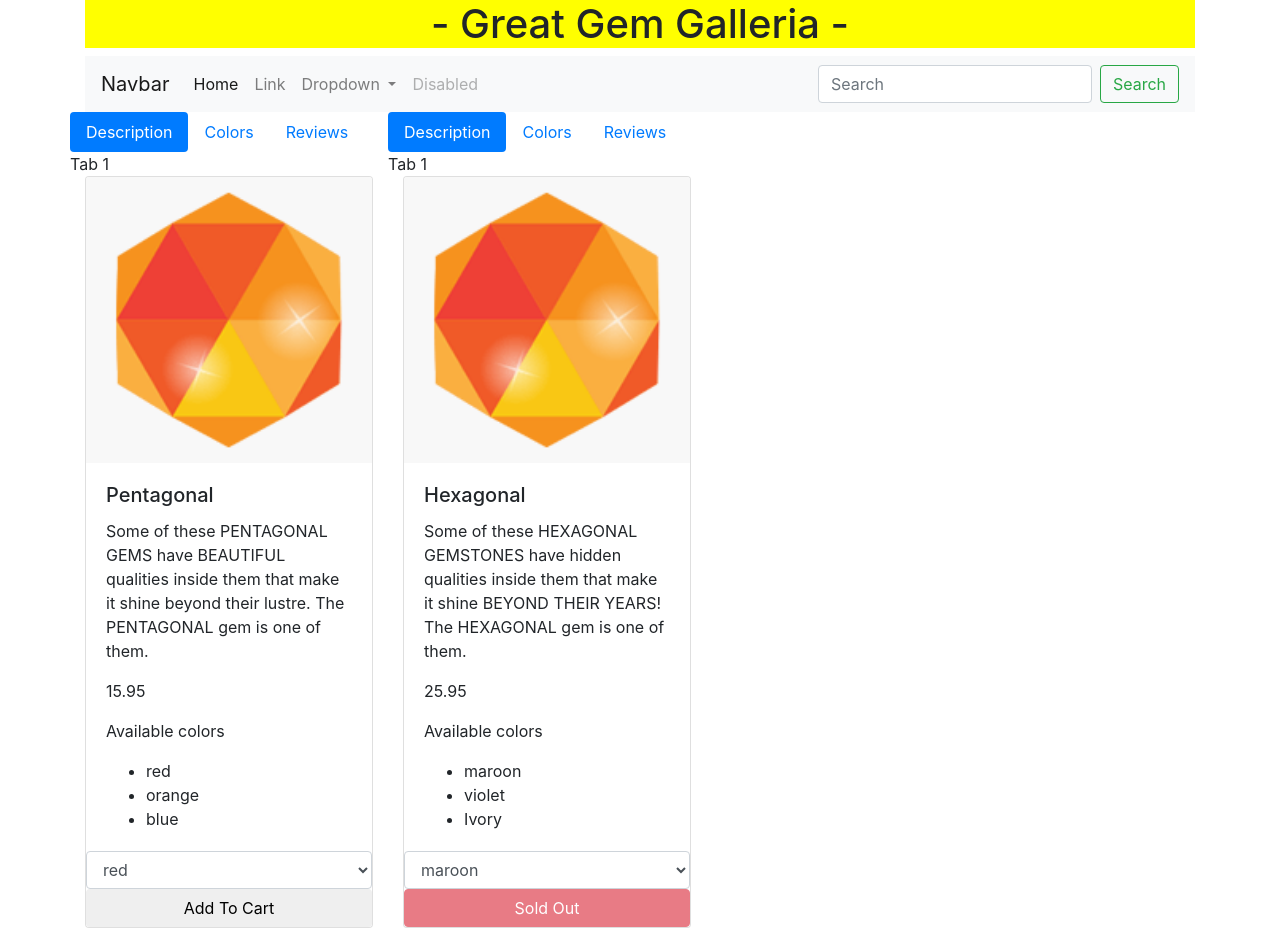
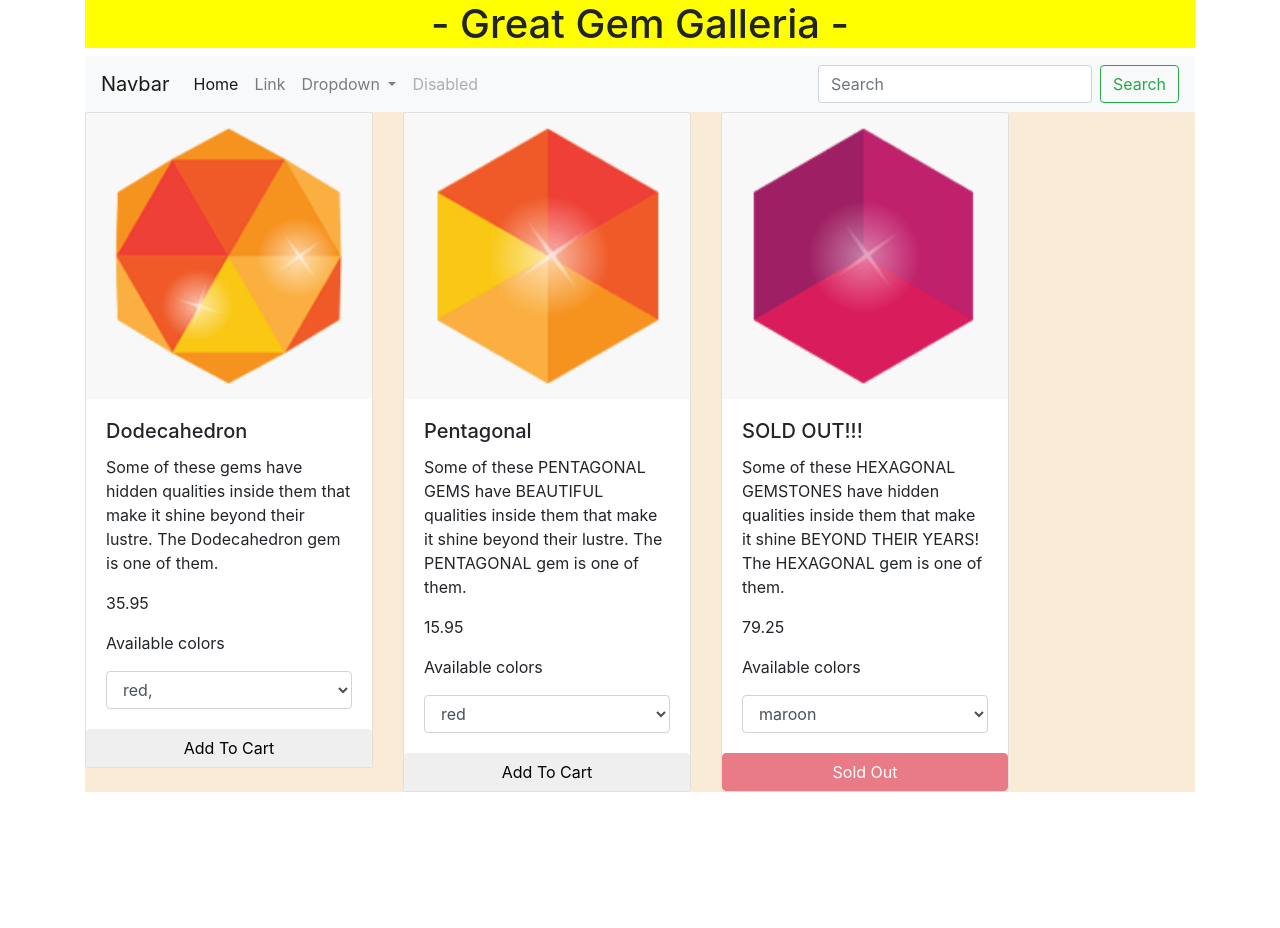
Before and after one commit to dho1115/gemstore, an Angular app: page / in a window 1280 px wide. After the commit the page ends 800 px from the top, so only its background shows below. Built offline with nearby package versions, Linux system fonts and the light colour scheme.

Commit message:
...
recent changes: on the gem.component.html (?), I changed the card so that the color list is gone and now, you only see the <SELECT>,

```diff
--- a/src/app/app.component.css
+++ b/src/app/app.component.css
@@ -1,5 +1,11 @@
+
+body {
+    background-color: antiquewhite;
+}
+
 p {
     color: red;
+    border: 1px solid gray;
 }
 
 h1 {
--- /dev/null
+++ b/src/app/cart-item-model.ts
@@ -0,0 +1,6 @@
+export class CartItemModel {
+    gemid: number;
+    name: string;
+    unitprice: number;
+    quantity: number;
+}
--- a/src/app/gem/gem.component.html
+++ b/src/app/gem/gem.component.html
@@ -1,15 +1,13 @@
 
 
-<div>
-
-  <!-- {{gem.id}}
+<!-- <div>
+  {{gem.id}}
   {{gem.name}}
   {{gem.price | currency}}
   {{gem.description}} -->
-  <!-- <img src="{{gem.fullImagePath}}" alt="{{gem.name}}"> -->
-  <!-- <img [src] = "gem.fullImagePath" [alt]="gem.name"> -->
-
-</div>
+  <!-- <img src="{{gem.fullImagePath}}" alt="{{gem.name}}">
+  <img [src] = "gem.fullImagePath" [alt]="gem.name"> -->
+<!-- </div> -->
 
 <app-tabs [gem] = "gem"></app-tabs>
 
@@ -19,17 +17,21 @@
       <h5 class="card-title">{{gem.name}}</h5>
       <p class="card-text">{{gem.description}}</p>
       <p class="card-text">{{gem.price || currency}}</p>
-      <p class="card-text">Available colors</p>
-        <ul class="card-text">
-          <li *ngFor = "let color of gem.colors">{{color}}</li>
-        </ul>
-    </div>
+      <p class="card-text">Available colors</p> <!--This is the header for our list-->
+        <!-- <ul class="card-text">
+          <li *ngFor = "let color of gem.colors">{{color}}</li> This is how we iterate through the list
+        </ul>    -->
 
+        <!--The code below takes the unordered list ('ul') from above and converts it into a <select><option></option></select>. Without the code below, we will only have an unordered list. -->
     <select class="form-control">
       <option *ngFor="let color of gem.colors">{{color}}</option>
     </select>
+    </div>
+
+
 
     <button *ngIf="gem.inventory > 0" class="btn btn-default" (click) = "addToCart()"> Add To Cart</button>
 
     <button *ngIf="gem.inventory <= 0" class="btn btn-danger" disabled>Sold Out</button>
+
 </div>
--- a/src/app/gem/gem.component.ts
+++ b/src/app/gem/gem.component.ts
@@ -8,11 +8,23 @@ import {GemModel} from '../gem-model';
 })
 
 export class GemComponent implements OnInit {
-  @Input() gem: GemModel;
+  @Input() gem: GemModel; //@Input() means that the information is supplied by the parent object (home.component.ts);
+
+  //*** From tabs component.ts***
+
+  tab: number;
+  setTab(selectedTab: number) {
+    this.tab =selectedTab; //This function will cause whatever tab (1,2 or 3) to be set to blue, depending which one the user clicks on.
+  };
+
+  //*****
 
   constructor() { }
 
   ngOnInit() {
+    if(this.gem.inventory == 0) {
+      this.gem.name = "SOLD OUT!!!"; //Since the Hexagonal already started with "0", we mark it as sold out. We cannot mark it "Sold Out" in the add to cart because the button is diabled.
+    }
   }
 
   addToCart() {
--- a/src/app/home/home.component.css
+++ b/src/app/home/home.component.css
@@ -0,0 +1,3 @@
+body {
+    background-color: pink;
+}
--- a/src/app/home/home.component.html
+++ b/src/app/home/home.component.html
@@ -1,5 +1,7 @@
 <div class="card-deck">
-    <!-- <app-gem [gem] = 'homeGems[1]' *ngFor="let item of homeGems"></app-gem> -->
+    <!-- <app-gem [gem] = 'homeGems[0]'></app-gem>
     <app-gem [gem] = 'homeGems[1]'></app-gem>
-    <app-gem [gem] = 'homeGems[2]'></app-gem>
+    <app-gem [gem] = 'homeGems[2]'></app-gem> -->
+
+    <app-gem [gem] = 'Each_Gem' *ngFor="let Each_Gem of homeGems"></app-gem>
 </div>
--- a/src/app/home/home.component.ts
+++ b/src/app/home/home.component.ts
@@ -11,8 +11,8 @@ export class HomeComponent implements OnInit {
 
   homeGems: GemModel[] = [{
     id: 1,
-    name: 'Dodecahedron/',
-    price: 5.95,
+    name: 'Dodecahedron',
+    price: 35.95,
     description: 'Some of these gems have hidden qualities inside them that make it shine beyond their lustre. The Dodecahedron gem is one of them.',
     fullImagePath: './assets/gem-01.gif',
     inventory: 10,
@@ -22,18 +22,19 @@ export class HomeComponent implements OnInit {
   name: 'Pentagonal',
   price: 15.95,
   description: 'Some of these PENTAGONAL GEMS have BEAUTIFUL qualities inside them that make it shine beyond their lustre. The PENTAGONAL gem is one of them.',
-  fullImagePath: './assets/gem-01.gif',
+  fullImagePath: './assets/gem-02.gif',
   inventory: 7,
   colors: ["red","orange","blue"]
 }, {
   id: 3,
   name: 'Hexagonal',
-  price: 25.95,
+  price: 79.25,
   description: 'Some of these HEXAGONAL GEMSTONES have hidden qualities inside them that make it shine BEYOND THEIR YEARS! The HEXAGONAL gem is one of them.',
-  fullImagePath: './assets/gem-01.gif',
+  fullImagePath: './assets/gem-05.gif',
   inventory: 0,
   colors: ["maroon","violet","Ivory"]
 }];
+
   constructor() { }
 
   ngOnInit() {
--- a/src/app/tabs/tabs.component.html
+++ b/src/app/tabs/tabs.component.html
@@ -1,6 +1,7 @@
+<!--
 <ul class="nav nav-pills">
   <li class="nav-item">
-    <a class= "nav-link" href="#" (click) = "setTab(1)" [class.active] = "tab === 1">Description</a>
+    <a class= "nav-link" href="#" (click) = "setTab(1)" [class.active] = "tab === 1">description</a>
   </li>
 
   <li class="nav-item">
@@ -10,13 +11,14 @@
   <li class="nav nav-item">
     <a class= "nav-link" href="#" (click) = "setTab(3)" [class.active] = "tab === 3">Reviews</a>
   </li>
-</ul>
+</ul> -->
 
 <!--replace tab = 1 with setTab(3)-->
 
+<!--
 <div *ngIf="tab === 1">
-  Tab 1
-</div>
+  tab1 --> <!--This is what pops up when the user clicks the specified tab (in this case, tab 1). Now, if you want it return the gem's description, you use: {{gem.description}}-->
+<!--</div>
 
 <div *ngIf="tab === 2">
   Tab 2
@@ -24,4 +26,4 @@
 
 <div *ngIf="tab === 3">
   Tab 3
-</div>
+</div> -->
--- a/src/app/tabs/tabs.component.ts
+++ b/src/app/tabs/tabs.component.ts
@@ -7,18 +7,16 @@ import {GemModel} from '../gem-model'
   styleUrls: ['./tabs.component.css']
 })
 export class TabsComponent implements OnInit {
-
-
   @Input() gem: GemModel;
   tab: number;
   setTab(selectedTab: number) {
-    this.tab =selectedTab;
+    this.tab =selectedTab; //This function will cause whatever tab (1,2 or 3) to be set to blue, depending which one the user clicks on.
   };
 
   constructor() { }
 
   ngOnInit() {
-    this.tab = 1;
+    this.tab = 1; //This will set the 1st tab (Description) to be set to blue as soon as the page renders on the screen.
   }
 
 }
```
Also changed, not shown: src/app/cart-model.ts (added, +8 -0 lines).
